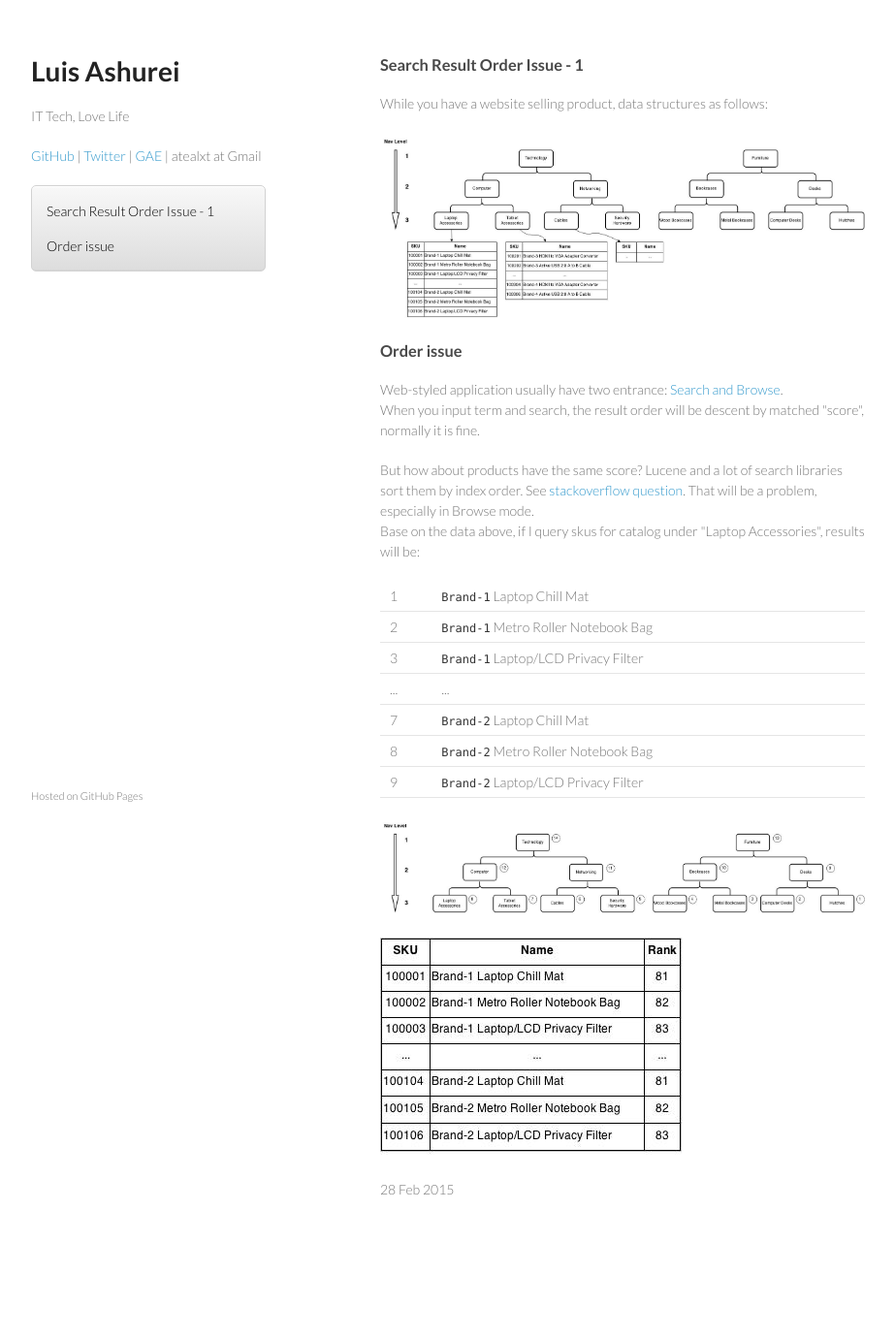
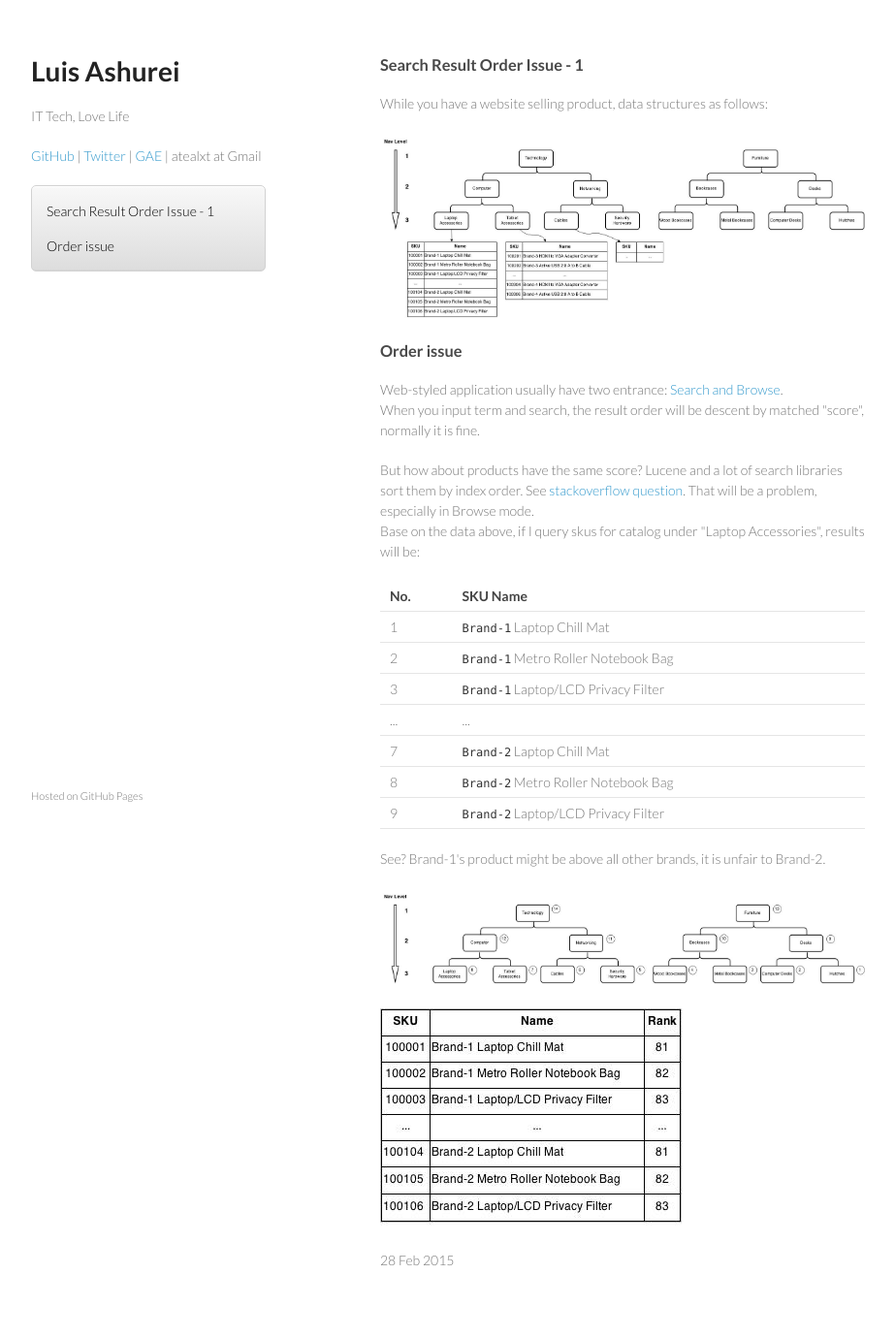
Before and after one commit to atealxt/atealxt.github.io, a Jekyll site: the page built from _posts/2015-02-28-search-result-order-issue-1.html, in a window 1280 px wide. Shown: the whole page at 97% size, without its empty margins (178-1101 px from the left). Built offline with Jekyll 4.4.1, drawn with Linux system fonts in a browser that asks for light colours; comment, search, counter and statistics services are not loaded; before the commit the page ends 1307 px from its top, so only the background shows below that.

Commit message:
Update 2015-02-28-search-result-order-issue-1.html

```diff
--- a/_posts/2015-02-28-search-result-order-issue-1.html
+++ b/_posts/2015-02-28-search-result-order-issue-1.html
@@ -36,6 +36,12 @@ Base on the data above, if I query skus for catalog under "Laptop Accessories",
 </p>
 
 <table>
+  <thead>
+    <tr>
+    <th>No.</th>
+    <th>SKU Name</th>
+    </tr>
+  </thead>
   <tbody>
     <tr><td>1</td><td><code>Brand-1</code> Laptop Chill Mat</td></tr>
     <tr><td>2</td><td><code>Brand-1</code> Metro Roller Notebook Bag</td></tr>
@@ -48,6 +54,10 @@ Base on the data above, if I query skus for catalog under "Laptop Accessories",
 </table>
 
 <p>
+See? Brand-1's product might be above all other brands, it is unfair to Brand-2.
+</p>
+
+<p>
 <a href="/images/20150228/default_order_issue2.jpg" target="_blank">
   <img src="/images/20150228/default_order_issue2.jpg" alt="default_order_issue2 image" title="Click to View Full Size"/>
 </a>
```
